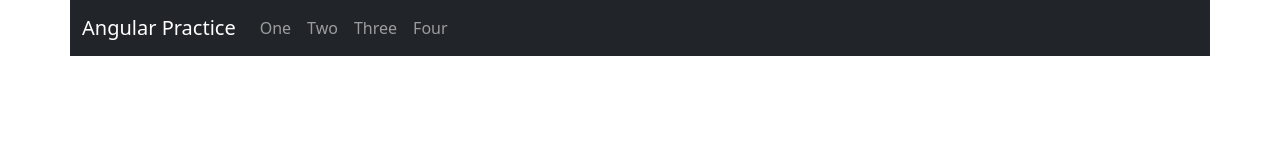
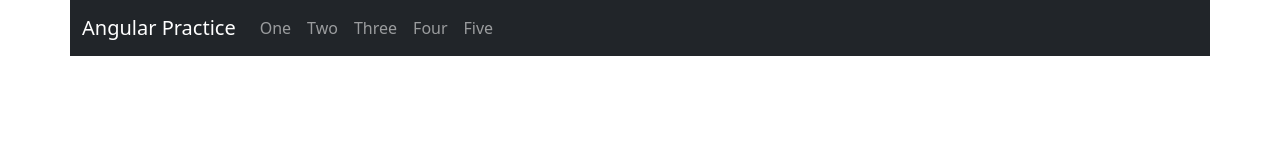
Before and after one commit to kishor96k/Angular_Challanges_Scenarios, an Angular app: page / in a window 1280 px wide. Shown: the top 160 px of the page. Built offline with nearby package versions, Linux system fonts and the light colour scheme.

Commit message:
added the routes for the fifth project

```diff
--- a/src/app/app-routing.module.ts
+++ b/src/app/app-routing.module.ts
@@ -26,12 +26,12 @@ const routes: Routes = [
   {
     path: 'four',
     component: FourComponent,
-    title: 'crud with local storage'
+    title: 'file upload with validation'
   },
   {
     path: 'five',
     component: FiveComponent,
-    title: 'crud with local storage'
+    title: 'crud with Json File'
   },
 ];
 
--- a/src/app/app.component.html
+++ b/src/app/app.component.html
@@ -22,6 +22,9 @@
                         <li class="nav-item">
                             <a class="nav-link" routerLink="/four">Four</a>
                         </li>
+                        <li class="nav-item">
+                            <a class="nav-link" routerLink="/five">Five</a>
+                        </li>
                     </ul>
                 </div>
             </div>
```
